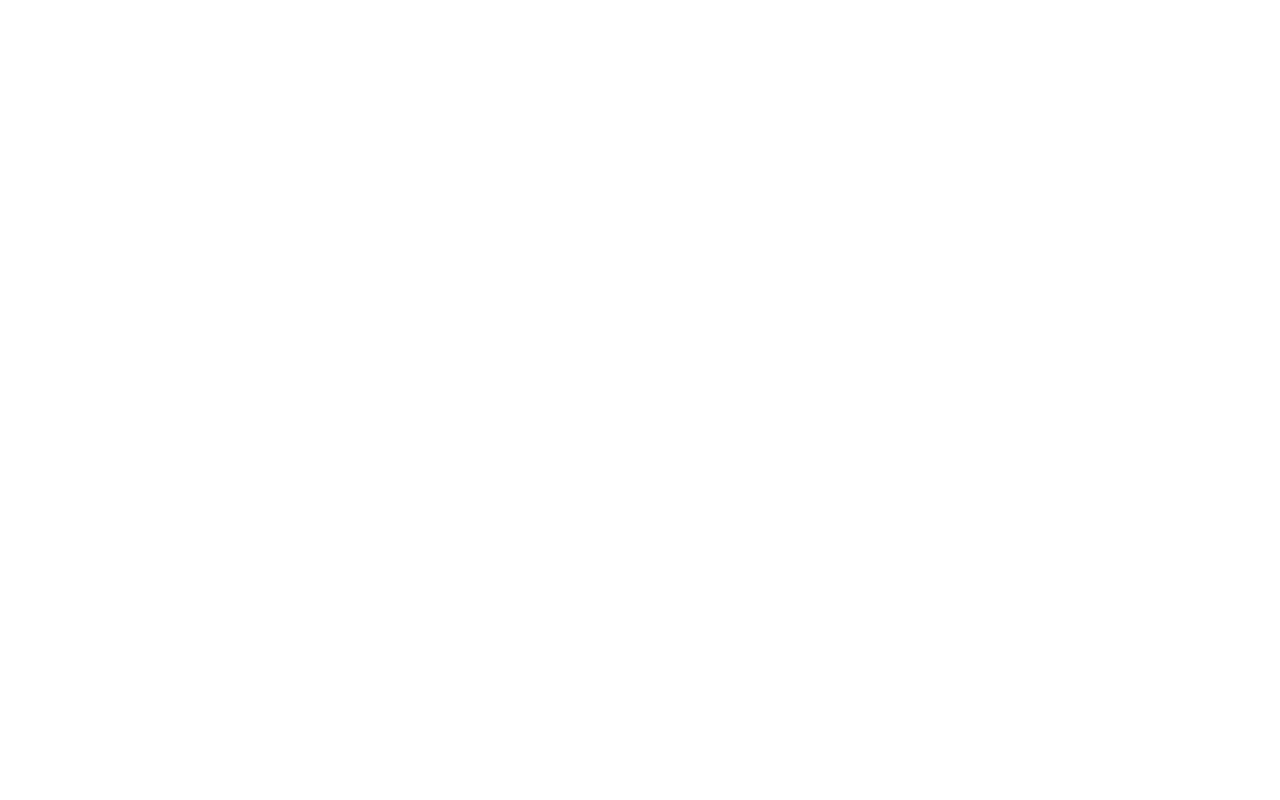
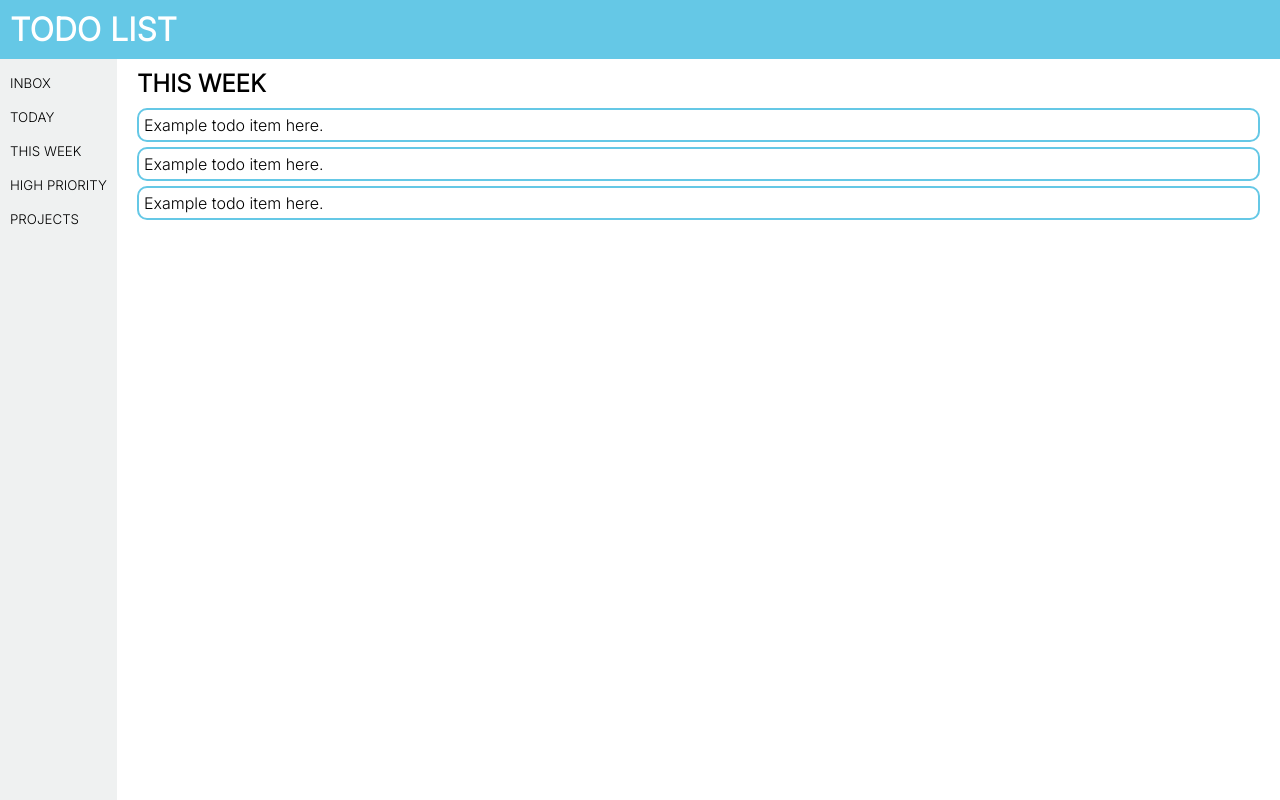
Before and after one commit to joshua112398/todo-list, a website built with webpack: page dist/index.html in a window 1280 px wide. Built offline with Linux system fonts and the light colour scheme.

Commit message:
Implements general design and layout of elements
Creates the layout and CSS styles for the header, the nav sidebar,
and the main area that contains the todo items.

```diff
--- a/package.json
+++ b/package.json
@@ -19,6 +19,8 @@
   },
   "homepage": "https://github.com/joshua112398/todo-list#readme",
   "devDependencies": {
+    "css-loader": "^6.7.1",
+    "style-loader": "^3.3.1",
     "webpack": "^5.73.0",
     "webpack-cli": "^4.10.0"
   }
--- a/src/index.js
+++ b/src/index.js
@@ -0,0 +1 @@
+import './style.css';
--- /dev/null
+++ b/src/project.js
@@ -0,0 +1,16 @@
+// PROJECT OBJECT //////////////////////////////////
+
+const project = function(title) {
+
+    const todos = []; // array composed of todo items
+
+    const addTodo = function(todo) {
+        todos.push(todo);
+    }
+
+    const removeTodo = function(index) {
+        todos.splice(index, 1);
+    }
+
+    return {addTodo}
+}
--- /dev/null
+++ b/src/style.css
@@ -0,0 +1,61 @@
+* {
+    margin: 0px;
+    padding: 0px;
+    border: 0px;
+    font-family: 'Inter', sans-serif;
+}
+
+html {
+    height: 100%;
+}
+
+body {
+    width: 100%;
+    height: 100%;
+    display: grid;
+    grid-template-columns: auto 1fr;
+    grid-template-rows: auto 1fr;
+}
+
+header {
+    background-color: rgb(101, 200, 230);
+    grid-column: 1 / 3;
+    padding: 10px;
+    color: white;
+}
+
+nav {
+    background-color: rgb(239, 241, 241);
+    padding: 10px;
+    font-size: 1.2rem;
+}
+
+nav button {
+    background-color: rgba(255, 255, 255, 0);
+}
+
+ul {
+    display: flex;
+    flex-direction: column;
+    gap: 10px;
+}
+
+main {
+    padding: 10px 20px;
+    display: flex;
+    flex-direction: column;
+    gap: 10px;
+}
+
+.todo-list {
+    display: grid;
+    grid-template-rows: min-content min-content min-content;
+    grid-auto-rows: min-content;
+    gap: 5px;
+}
+
+.todo {
+    padding: 5px;
+    border: 2px solid rgb(101, 200, 230);
+    border-radius: 10px;
+}
--- /dev/null
+++ b/src/todo.js
@@ -0,0 +1,8 @@
+// TODO OBJECT //////////////////////////////////
+
+const todo = function(title, description, dueDate, priority, notes, checklist) {
+
+
+
+    return {title, description, dueDate, priority, notes, checklist}
+}
--- a/webpack.config.js
+++ b/webpack.config.js
@@ -0,0 +1,17 @@
+const path = require('path');
+
+module.exports = {
+  entry: './src/index.js',
+  output: {
+    filename: 'main.js',
+    path: path.resolve(__dirname, 'dist'),
+  },
+  module: {
+    rules: [
+      {
+        test: /\.css$/i,
+        use: ['style-loader', 'css-loader'],
+      },
+    ],
+  },
+};
```
Also changed, not shown: dist/index.html, dist/main.js, src/images/notepad-svgrepo-com.svg (added), 1 other file.
